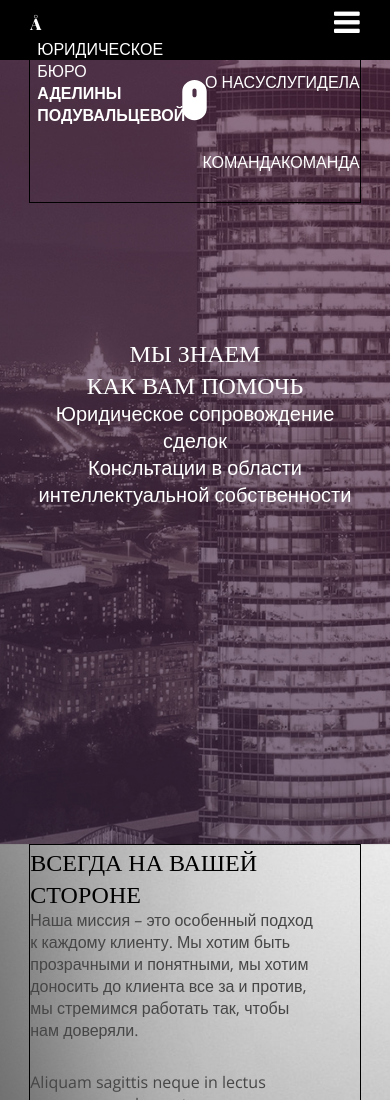
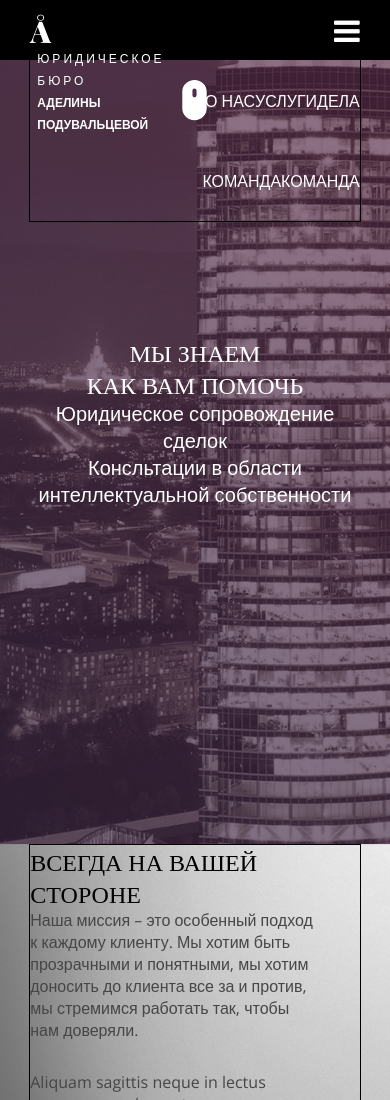
Before and after one commit to arudenko5/poduvaltseva, a website: page index.html in a window 390 px wide. Shown: the top 1100 px of the page. Drawn offline with nearby package versions, Linux system fonts and the light colour scheme; files that its build step writes are made by us from their sources; a web font is replaced by a local one.

Commit message:
testovy commit

```diff
--- a/source/scss/style.scss
+++ b/source/scss/style.scss
@@ -41,6 +41,9 @@
     line-height: 1;
     font-weight: 900;
     font-family:$font_playfair;
+    @include break(xs) {
+      font-size: 30px;
+    }
     @include break(md) {
       font-size: 40px;
     }
@@ -51,11 +54,16 @@
   &__text{
     vertical-align: bottom;
     padding-left: 7px;
+
   }
   &__title{
     font-family:$font_opensans;
     font-weight: 300;
     text-transform: uppercase;
+    @include break(xs) {
+      font-size: 12px;
+      letter-spacing: 3px;
+    }
     @include break(md) {
       font-size: 16px;
       letter-spacing: 2px;
@@ -73,6 +81,9 @@
     font-family:$font_opensans;
     font-weight: 600;
     text-transform: uppercase;
+    @include break(xs) {
+      font-size: 12px;
+    }
     @include break(md) {
       font-size: 14px;
     }
@@ -90,32 +101,27 @@
   &__burger-icon{
     text-align: right;
     font-size: 30px;
-    @include break(sm) {
+    @include break(xs) {
       line-height: 60px;
+      display: block;
     }
     @include break(md) {
       line-height: 80px;
-      display: block;
-    }
-    @include break(lg) {
       display: none;
     }
   }
   &__inner{
     text-align: right;
-    @include break(md) {
+    @include break(sm) {
       display: none;
     }
-    @include break(lg) {
+    @include break(md) {
       display: block;
     }
   }
   &__item{
     @include break(md) {
       padding-left: 15px;
-    }
-    @include break(lg) {
-      padding-left: 22px;
     }
     @include break(xl) {
       padding-left: 33px;
@@ -133,7 +139,7 @@
       text-decoration: underline;
     }
     @include break(md) {
-      font-size: 14px;
+      font-size: 12px;
     }
     @include break(lg) {
       font-size: 14px;
```
Also changed, not shown: css/style.css, css/style.min.css, 1 other file.
